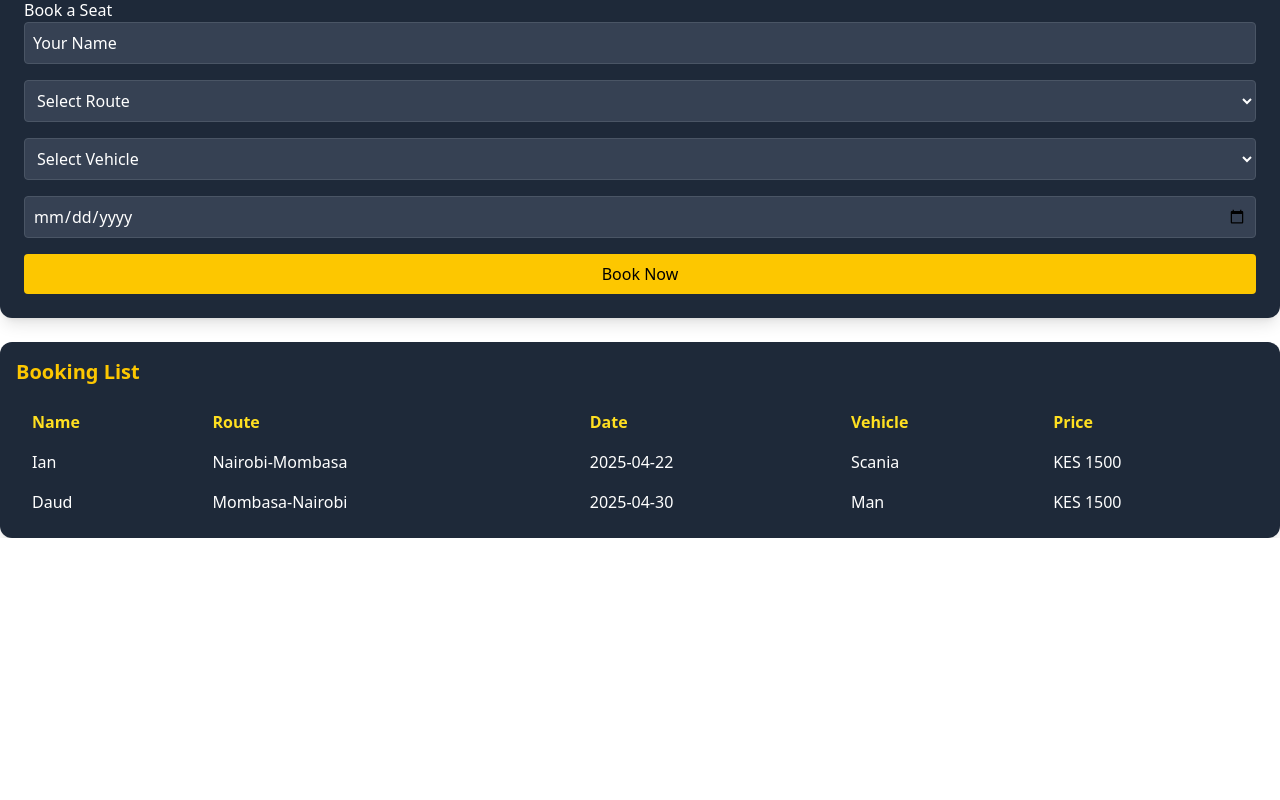
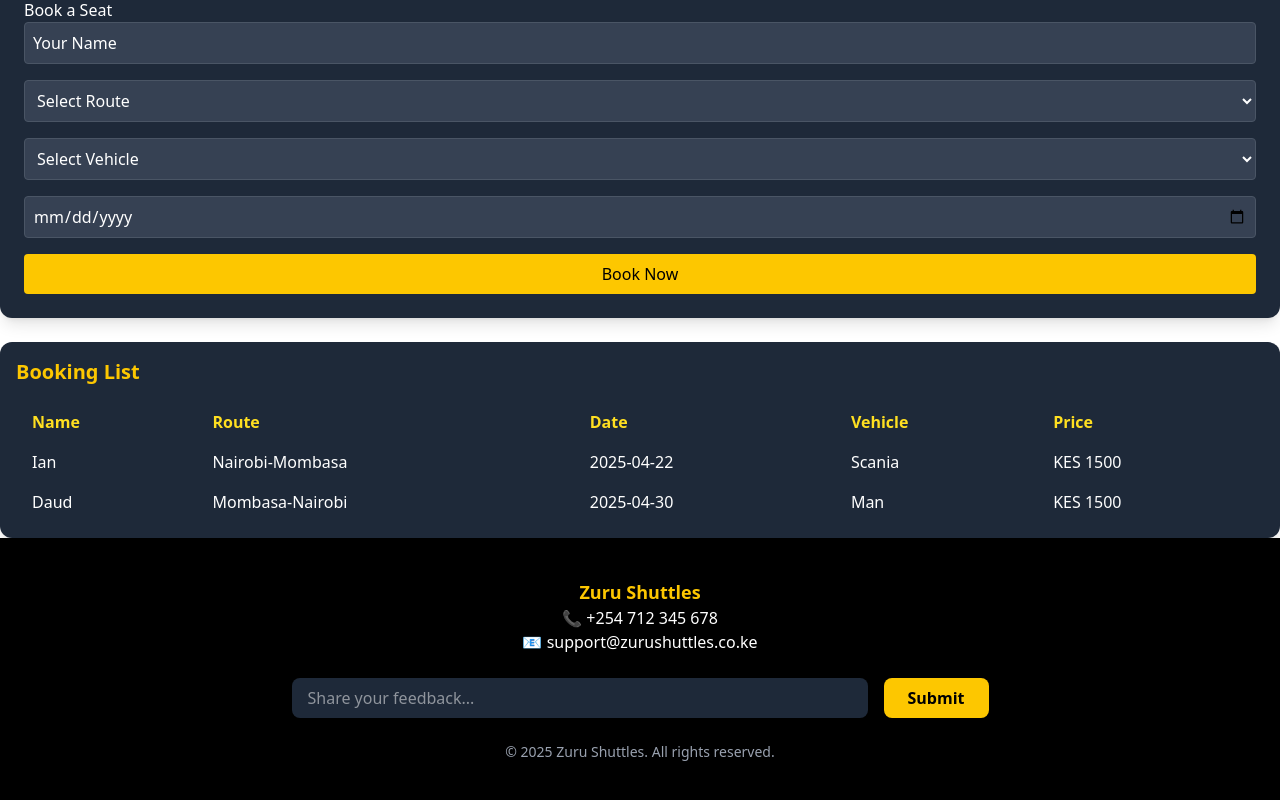
Before and after one commit to DaudElmoge/project-phase-2, a React (Vite) app: page / in a window 1280 px wide. Shown: the part 1018-1818 px from the top of the page. Before the commit the page ends 1556 px from the top, so only its background shows below. Built offline with nearby package versions, Linux system fonts and the light colour scheme; data requests are answered from the project's data file.

Commit message:
Stephen created Footer.jsx

```diff
--- a/src/App.jsx
+++ b/src/App.jsx
@@ -5,7 +5,7 @@ import RouteDisplay from "./assets/components/RouteDisplay";
 import BookingForm from "./assets/components/BookingForm";
 import BookingList from "./assets/components/BookingList";
 //import LocationMap from "./assets/components/LocationMap";
-//import Footer from "./assets/components/Footer";
+import Footer from "./assets/components/Footer";
 
 function App() {
   return (
@@ -25,7 +25,7 @@ function App() {
       <div>
         {/*<LocationMap />*/}
       </div>
-      {/* <Footer />*/}
+      <Footer />
     </div>
   );
 }
--- a/src/assets/components/Footer.jsx
+++ b/src/assets/components/Footer.jsx
@@ -1,26 +1,53 @@
 import React, { useState } from "react";
 
 function Footer() {
-  const [feedback, setfeedback] = useState("");
+  const [feedback, setFeedback] = useState("");
 
-  const handleSubmit = (e) => {
-    e.preventDefault();
-    setfeedback("");
-  };
+   const handleSubmit = (e) => {
+     e.preventDefault();
+     if (feedback.trim() === "") {
+       alert("Please enter your feedback before submitting.");
+       return;
+     }
+     alert("Thank you for your feedback!");
+     setFeedback("");
+   };
+
   return (
-    <footer>
-      <p>
-        &copy; {new Date().getFullYear()} Zuru Shuttles. All rights reserved.
-      </p>
-      <form on submit={handleSubmit} style={{ marginTop: "15px" }}>
-        <input
-          type=""
-          placeholder=""
-          value={feedback}
-          onchange={(e) => setfeedback(e.target.value)}
-        />
-        <button type="submit">feedback</button>
-      </form>
+    <footer className="bg-black text-white py-10 px-6">
+      <div className="max-w-6xl mx-auto space-y-6">
+        {/* Contact Info */}
+        <div className="text-center">
+          <p className="text-lg font-semibold text-yellow-400">Zuru Shuttles</p>
+          <p>📞 +254 712 345 678</p>
+          <p>📧 support@zurushuttles.co.ke</p>
+        </div>
+
+        {/* Feedback Form */}
+        <form
+          onSubmit={handleSubmit}
+          className="flex flex-col sm:flex-row items-center justify-center gap-4"
+        >
+          <input
+            type="text"
+            placeholder="Share your feedback..."
+            value={feedback}
+            onChange={(e) => setFeedback(e.target.value)}
+            className="w-full sm:w-1/2 px-4 py-2 rounded-lg bg-gray-800 text-white focus:outline-none focus:ring-2 focus:ring-yellow-400"
+          />
+          <button
+            type="submit"
+            className="bg-yellow-400 hover:bg-yellow-500 text-black font-semibold px-6 py-2 rounded-lg transition cursor-pointer"
+          >
+            Submit
+          </button>
+        </form>
+
+        {/* Copyright */}
+        <p className="text-center text-sm text-gray-400 mt-4">
+          &copy; {new Date().getFullYear()} Zuru Shuttles. All rights reserved.
+        </p>
+      </div>
     </footer>
   );
 }
```
